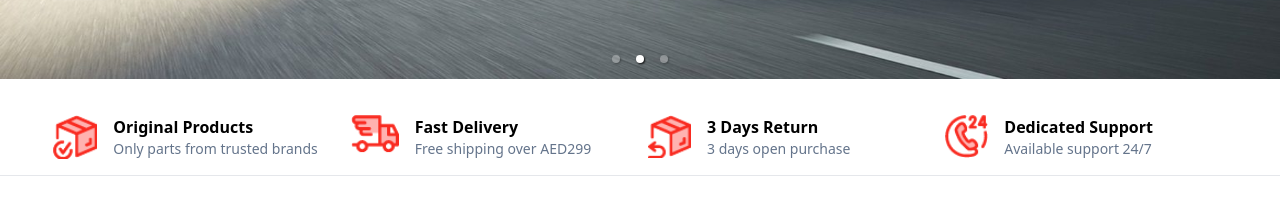
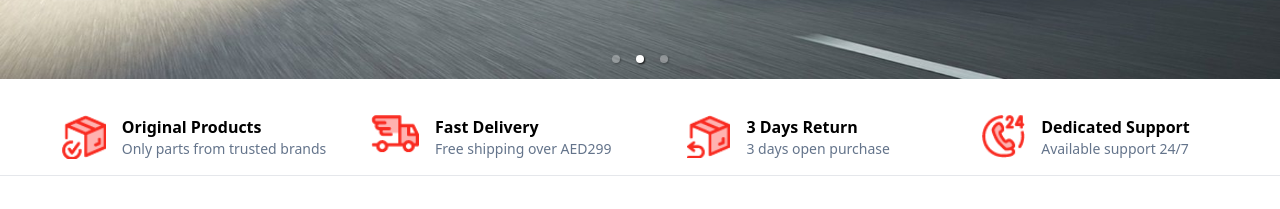
Before and after one commit to samssjubair/car-parts-shop, a Next.js app in the folder client/: page / in a window 1280 px wide. Shown: the part 509-718 px from the top of the page. Built offline with nearby package versions, Linux system fonts and the light colour scheme; no server answers.

Commit message:
home page slider responsiveness

```diff
--- a/client/pages/index.js
+++ b/client/pages/index.js
@@ -26,7 +26,7 @@ export default function Home() {
       <div className="flex text-black justify-center">
         <div className=" w-11/12 ">
           <div className="grid grid-cols-1 md:grid-cols-2 lg:grid-cols-4 gap-4 pt-9 pb-4">
-            <div className="flex ">
+            <div className="flex lg:justify-center">
               <div>
                 <Image src={serviceIcon1} alt="" className="mr-4" />
               </div>
@@ -37,7 +37,7 @@ export default function Home() {
                 </p>
               </div>
             </div>
-            <div className="flex">
+            <div className="flex lg:justify-center">
               <div>
                 <Image src={serviceIcon2} alt="" className="mr-4" />
               </div>
@@ -48,7 +48,7 @@ export default function Home() {
                 </p>
               </div>
             </div>
-            <div className="flex">
+            <div className="flex lg:justify-center">
               <div>
                 <Image src={serviceIcon3} alt="" className="mr-4" />
               </div>
@@ -57,7 +57,7 @@ export default function Home() {
                 <p className="text-slate-500 text-sm">3 days open purchase</p>
               </div>
             </div>
-            <div className="flex">
+            <div className="flex lg:justify-center">
               <div>
                 <Image src={serviceIcon4} alt="" className="mr-4" />
               </div>
--- a/client/styles/globals.css
+++ b/client/styles/globals.css
@@ -35,8 +35,8 @@ body {
 }
 
 .slider-img{
-  width: 1200px;
-  height: 500px;
+  /* width: 1200px; */
+  max-height: 500px;
 }
 
 .car-form-bg-color{
```
